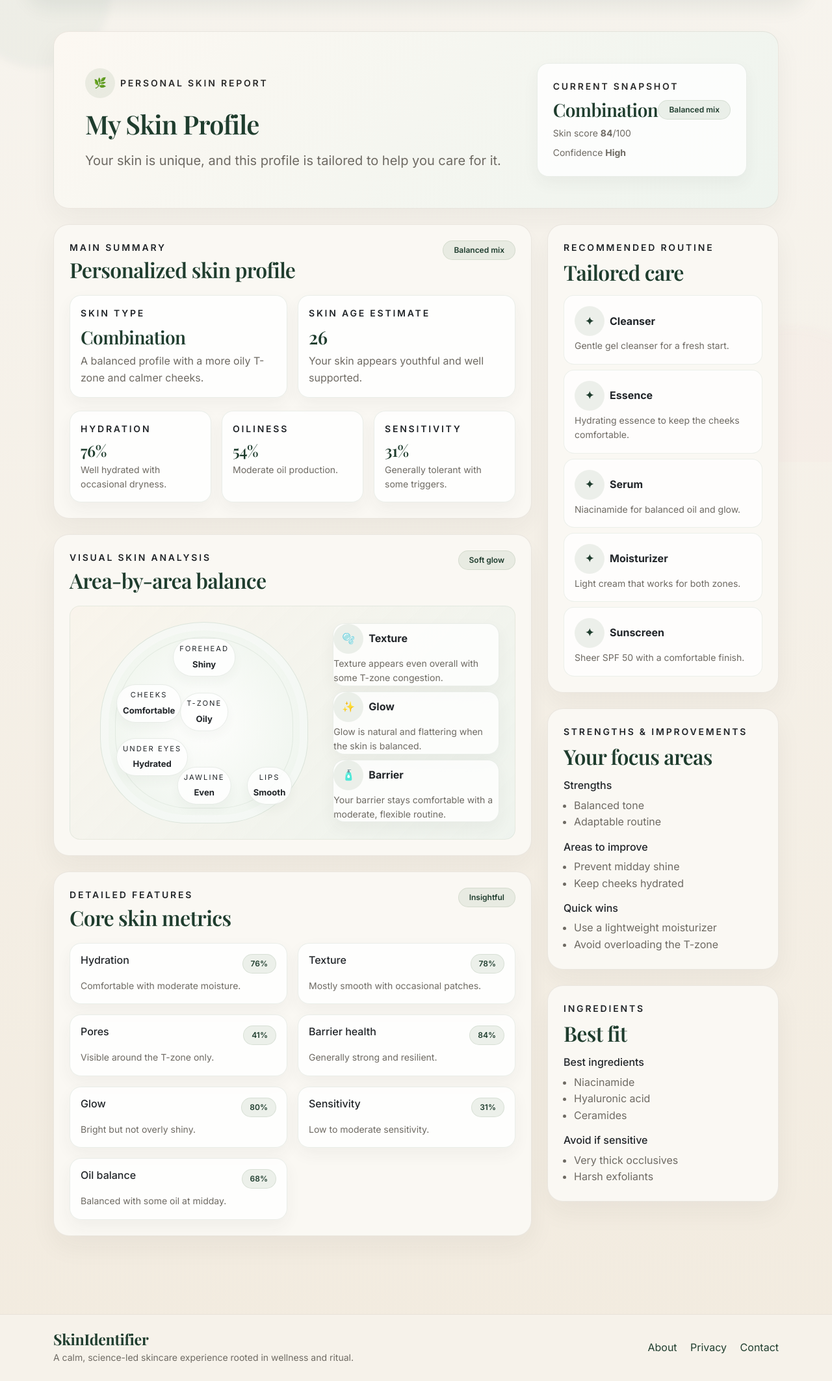
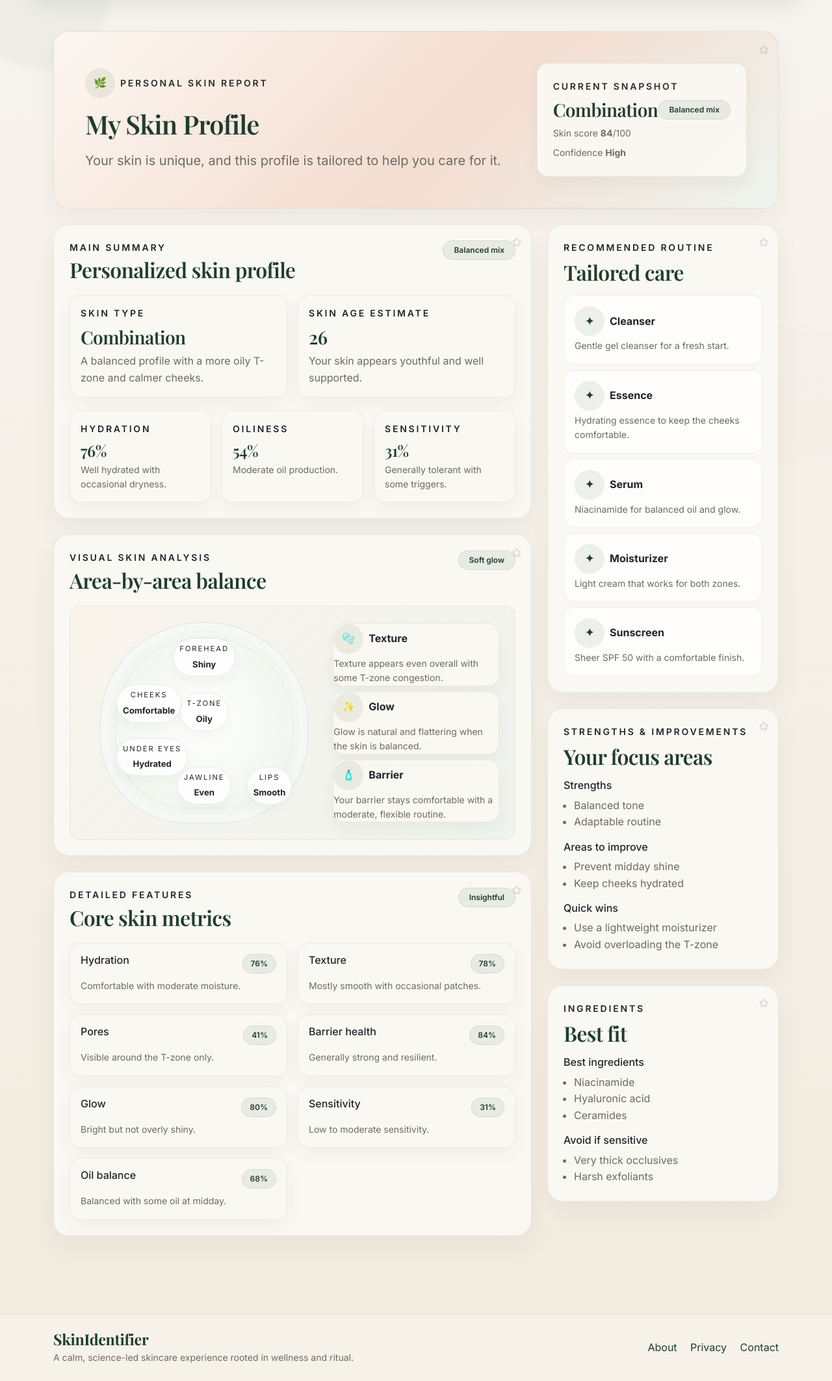
Before and after one commit to bregiang/IS4460-Project-Template, a Django app: page /profile/ in a window 1280 px wide. Shown: the part 89-2214 px from the top of the page at 65% size. Run offline with Django 5.2, Linux system fonts and the light colour scheme; a user stored in the database is signed in; data comes from the database, SQL or seed files in the repository.

Commit message:
Accurate color fix

```diff
--- a/home/templates/home/base.html
+++ b/home/templates/home/base.html
@@ -100,6 +100,20 @@
             border: 1px solid rgba(183, 173, 161, 0.24);
             border-radius: 1.5rem;
             box-shadow: 0 16px 40px rgba(43, 43, 43, 0.05);
+            position: relative;
+            overflow: hidden;
+        }
+
+        .card::before,
+        .hero-card::before,
+        .luxury-card::before {
+            content: "✿";
+            position: absolute;
+            top: 0.8rem;
+            right: 0.9rem;
+            font-size: 1.15rem;
+            color: rgba(181, 131, 163, 0.24);
+            pointer-events: none;
         }
 
         .hero-card {
--- a/home/templates/home/profile.html
+++ b/home/templates/home/profile.html
@@ -193,22 +193,22 @@
 
 <style>
     .profile-shell .hero-card {
-        background: linear-gradient(135deg, #fcf8f2 0%, #eef4ee 100%);
+        background: linear-gradient(135deg, #fcf7f1 0%, #f4ddd1 55%, #eef4ee 100%);
     }
 
     .profile-summary-card,
     .profile-panel,
     .note-card,
     .feature-card {
-        background: rgba(255,255,255,0.78);
-        border: 1px solid rgba(143, 167, 143, 0.18);
+        background: rgba(250,248,243,0.95);
+        border: 1px solid rgba(183, 173, 161, 0.2);
         border-radius: 1.1rem;
-        box-shadow: 0 10px 24px rgba(59,67,56,0.05);
+        box-shadow: 0 10px 24px rgba(31, 61, 46, 0.05);
     }
 
     .skin-map {
-        background: linear-gradient(135deg, rgba(248,242,233,0.75), rgba(236,243,237,0.85));
-        border: 1px solid rgba(143, 167, 143, 0.15);
+        background: linear-gradient(135deg, rgba(248,242,233,0.78), rgba(236,243,237,0.88));
+        border: 1px solid rgba(183, 173, 161, 0.2);
     }
 
     .face-outline {
```
Also changed, not shown: home/templates/home/skin_analysis.html (+14 -13 lines).
